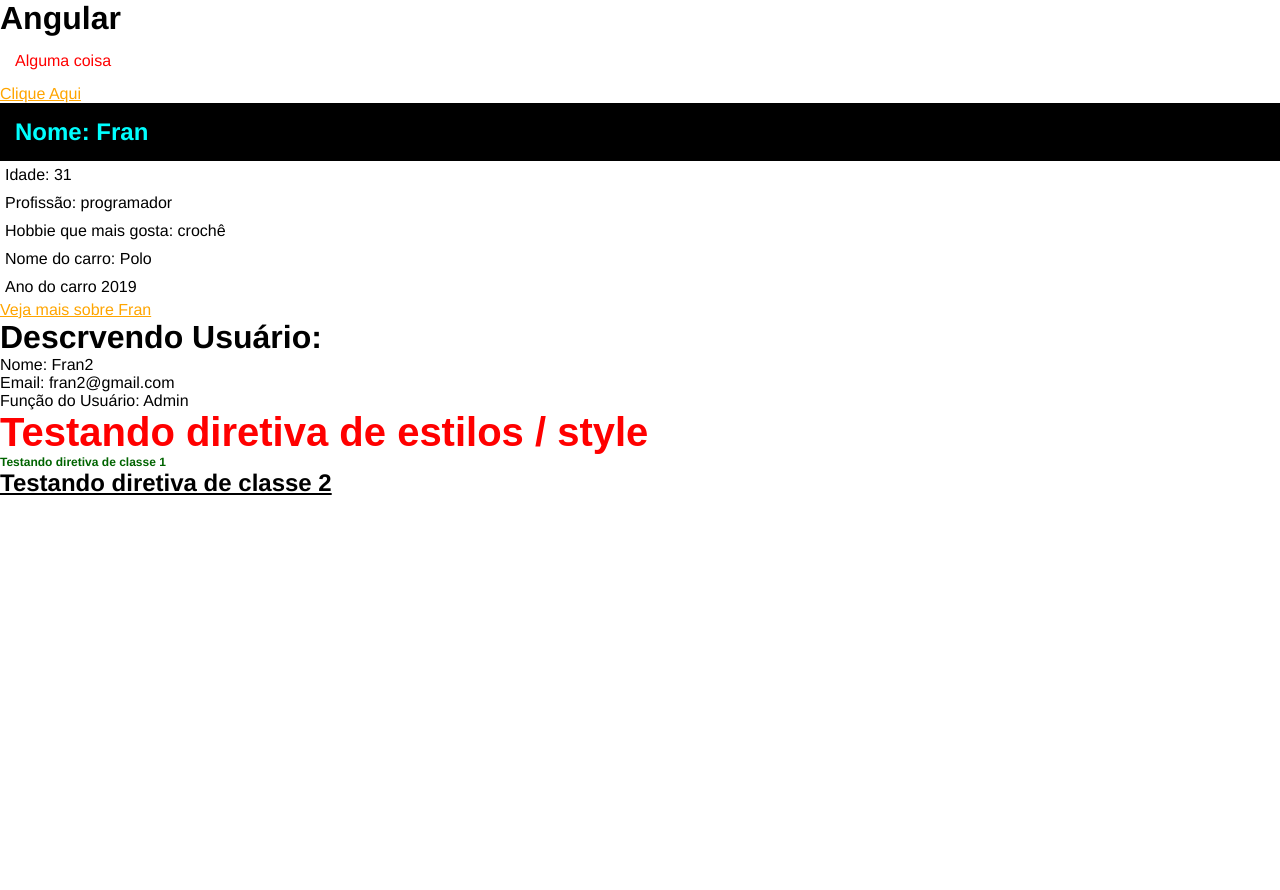
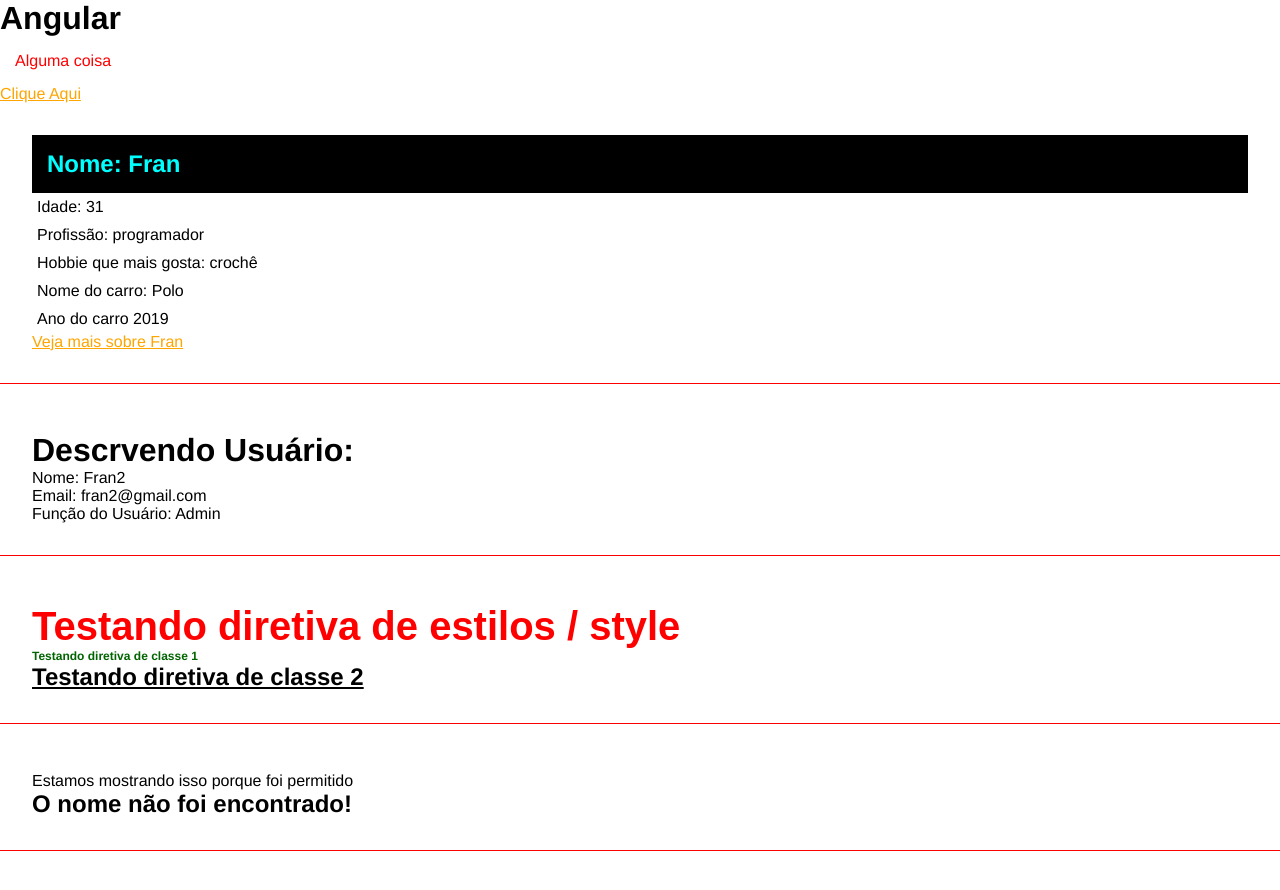
Before and after one commit to francleide/curso-angularMB, an Angular app: page / in a window 1280 px wide. Shown: the top 890 px of the page. Before the commit the page ends 800 px from the top, so only its background shows below. Built offline with nearby package versions, Linux system fonts and the light colour scheme.

Commit message:
Renderização condicional

```diff
--- a/src/app/app.component.html
+++ b/src/app/app.component.html
@@ -7,3 +7,4 @@
 <app-parent-data [name] = "userName" [userData] = "userData" ></app-parent-data> <!--importação do componente no componente Pai (o mesmo que está escrito na explicação anterior, mas com outras palavras)
 o '[name]' é como será utilizado no componente filho e o que esta entre "" será o nome no componente Pai. Adiciona o pacote Input na classe filho-->
 <app-directives></app-directives>
+<app-if-render></app-if-render>
--- a/src/app/app.module.ts
+++ b/src/app/app.module.ts
@@ -6,13 +6,15 @@
 import { FirstComponentComponent } from './components/first-component/first-component.component';
 import { ParentDataComponent } from './components/parent-data/parent-data.component';
 import { DirectivesComponent } from './components/directives/directives.component';
+import { IfRenderComponent } from './components/if-render/if-render.component';
 
 @NgModule({
   declarations: [
     AppComponent,
     FirstComponentComponent,
     ParentDataComponent,
-    DirectivesComponent
+    DirectivesComponent,
+    IfRenderComponent
   ],
   imports: [
     BrowserModule,
--- a/src/app/components/directives/directives.component.html
+++ b/src/app/components/directives/directives.component.html
@@ -1,5 +1,7 @@
-<h2 [ngStyle] = "{'font-size': size + 'px', 'font-family': font, color: color}" > <!-- palavra unica não precisa por ''-->
-    Testando diretiva de estilos / style
-</h2>
-<h2 [ngClass] = "classes"> Testando diretiva de classe 1 </h2>
-<h2 [ngClass] = "underline"> Testando diretiva de classe 2 </h2>
+<div class="class">
+    <h2 [ngStyle] = "{'font-size': size + 'px', 'font-family': font, color: color}" > <!-- palavra unica não precisa por ''-->
+        Testando diretiva de estilos / style
+    </h2>
+    <h2 [ngClass] = "classes"> Testando diretiva de classe 1 </h2>
+    <h2 [ngClass] = "underline"> Testando diretiva de classe 2 </h2>
+</div>
--- a/src/app/components/first-component/first-component.component.html
+++ b/src/app/components/first-component/first-component.component.html
@@ -1,3 +1,4 @@
+<div class="class">
     <h2 class="title">Nome: {{ name }}</h2>
     <p>Idade: {{ age }}</p>
     <p>Profissão: {{ job }}</p>
@@ -7,3 +8,4 @@
     <div>
         <a href="#">Veja mais sobre {{ name }}</a>
     </div>
+</div>
--- /dev/null
+++ b/src/app/components/if-render/if-render.component.html
@@ -0,0 +1,9 @@
+<div class="class">
+    <div *ngIf="canShow">Estamos mostrando isso porque foi permitido</div>
+    <h2 *ngIf=" name === 'Fran'; else nameNotFound">O nome é {{name}}</h2>
+    <ng-template #nameNotFound>
+        <div>
+            <h2>O nome não foi encontrado!</h2>
+        </div>
+    </ng-template>
+</div>
--- /dev/null
+++ b/src/app/components/if-render/if-render.component.ts
@@ -0,0 +1,11 @@
+import { Component } from '@angular/core';
+
+@Component({
+  selector: 'app-if-render',
+  templateUrl: './if-render.component.html',
+  styleUrls: ['./if-render.component.scss']
+})
+export class IfRenderComponent {
+  canShow: boolean = true;
+  name = 'Fra';
+}
--- a/src/app/components/parent-data/parent-data.component.html
+++ b/src/app/components/parent-data/parent-data.component.html
@@ -1,4 +1,6 @@
-<h1>Descrvendo Usuário:</h1>
-<p>Nome: {{ name }} </p>
-<p>Email: {{userData.email}}</p>
-<p>Função do Usuário: {{ userData.role }}</p>
+<div class="class">
+    <h1>Descrvendo Usuário:</h1>
+    <p>Nome: {{ name }} </p>
+    <p>Email: {{userData.email}}</p>
+    <p>Função do Usuário: {{ userData.role }}</p>
+</div>
--- a/src/styles.scss
+++ b/src/styles.scss
@@ -7,3 +7,11 @@
 a {
     color: orange;
 }/*um elemento HTML tipo link*/
+body {
+    padding-bottom: 500px;
+}
+.class {
+    border-bottom: 1px solid red;
+    padding: 2em;
+    margin-bottom: 1em;
+}
```
Also changed, not shown: src/app/components/if-render/if-render.component.scss (added), 1 other file (tests, documents, lock files or other folders). Lines whose indentation alone changed are shown as unchanged.
